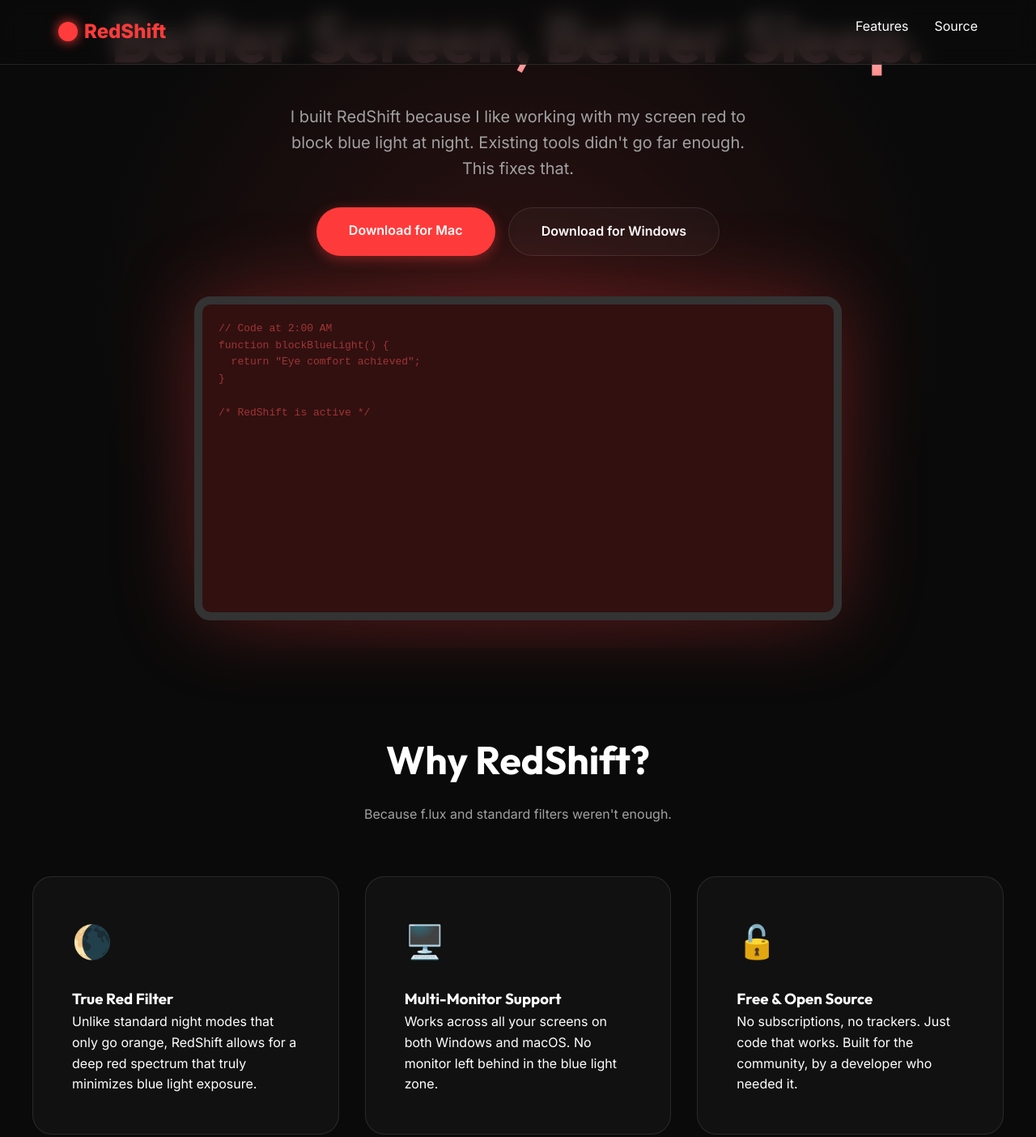
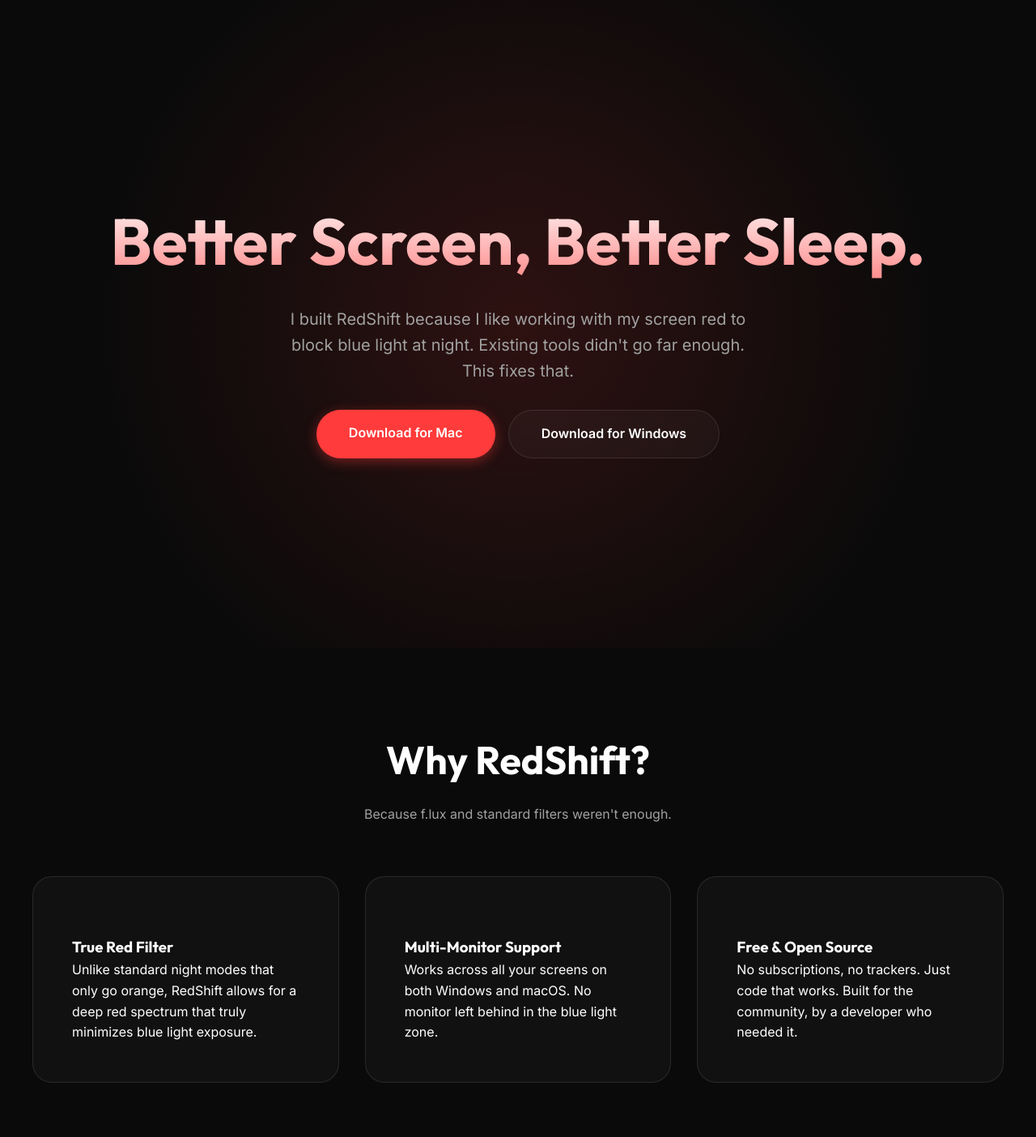
Before and after one commit to nicholasconoplia/redshiftsite, a plain HTML site: page index.html in a window 1280 px wide. Shown: the top 1404 px of the page at 81% size. Drawn offline with Linux system fonts and the light colour scheme.

Commit message:
Remove header, mockup, and emojis

```diff
--- a/index.html
+++ b/index.html
@@ -8,18 +8,7 @@
     <link rel="stylesheet" href="style.css">
 </head>
 <body>
-    <nav>
-        <div class="container" style="display: flex; justify-content: space-between; width: 100%;">
-            <div class="logo">
-                <div class="logo-icon"></div>
-                RedShift
-            </div>
-            <div class="nav-links" style="display: flex; gap: 2rem;">
-                <a href="#features" style="color: white; text-decoration: none;">Features</a>
-                <a href="https://github.com/nicholasconoplia/RedShift" style="color: white; text-decoration: none;">Source</a>
-            </div>
-        </div>
-    </nav>
+
 
     <header class="hero">
         <div class="hero-content container">
@@ -30,17 +19,7 @@
                 <a href="https://github.com/nicholasconoplia/RedShift/releases" class="btn btn-secondary">Download for Windows</a>
             </div>
 
-            <div class="display-mockup" style="margin: 50px auto;">
-                <div style="padding: 20px; color: #555; font-family: monospace; text-align: left;">
-                    // Code at 2:00 AM<br>
-                    function blockBlueLight() {<br>
-                    &nbsp;&nbsp;return "Eye comfort achieved";<br>
-                    }<br>
-                    <br>
-                    /* RedShift is active */
-                </div>
-                <div class="screen-red-overlay"></div>
-            </div>
+
         </div>
     </header>
 
@@ -52,17 +31,17 @@
 
         <div class="feature-grid">
             <div class="feature-card">
-                <div class="feature-icon">🌘</div>
+                <div class="feature-icon"></div>
                 <h3>True Red Filter</h3>
                 <p>Unlike standard night modes that only go orange, RedShift allows for a deep red spectrum that truly minimizes blue light exposure.</p>
             </div>
             <div class="feature-card">
-                <div class="feature-icon">🖥️</div>
+                <div class="feature-icon"></div>
                 <h3>Multi-Monitor Support</h3>
                 <p>Works across all your screens on both Windows and macOS. No monitor left behind in the blue light zone.</p>
             </div>
             <div class="feature-card">
-                <div class="feature-icon">🔓</div>
+                <div class="feature-icon"></div>
                 <h3>Free & Open Source</h3>
                 <p>No subscriptions, no trackers. Just code that works. Built for the community, by a developer who needed it.</p>
             </div>
```
